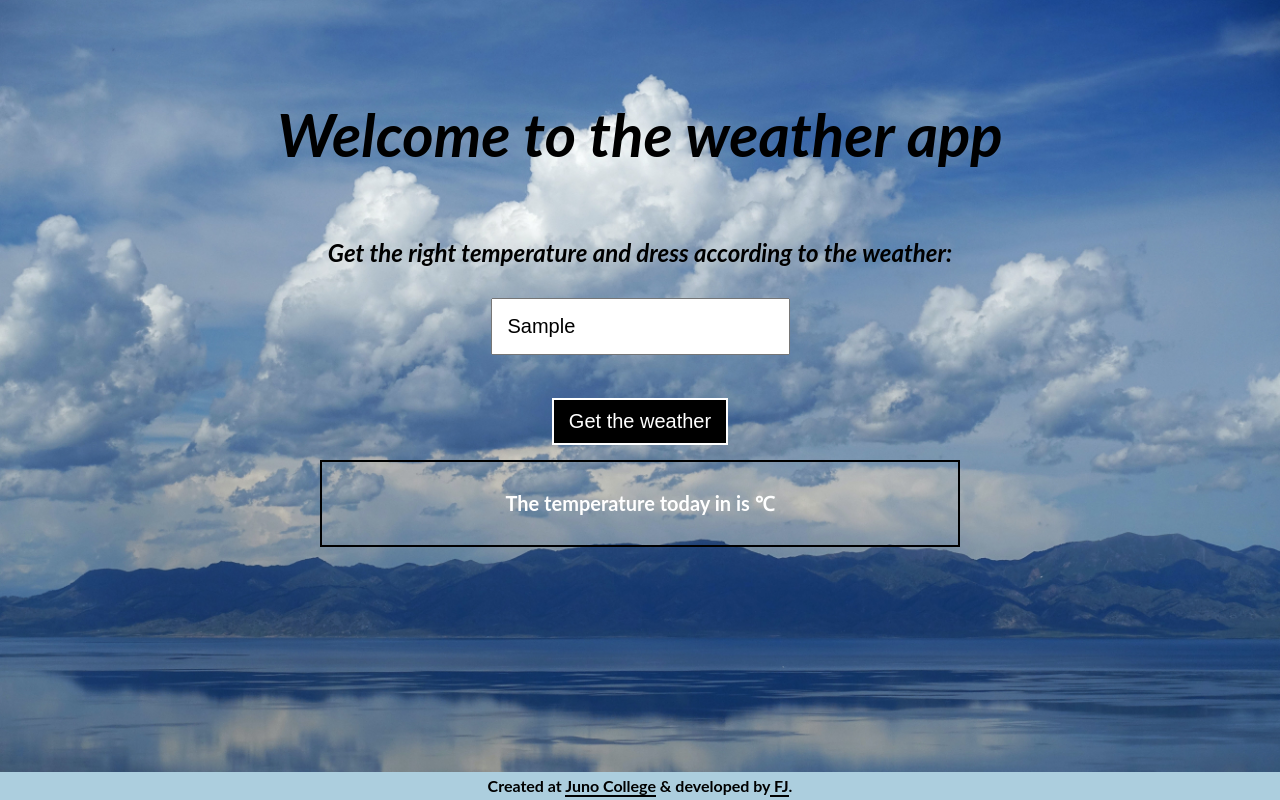
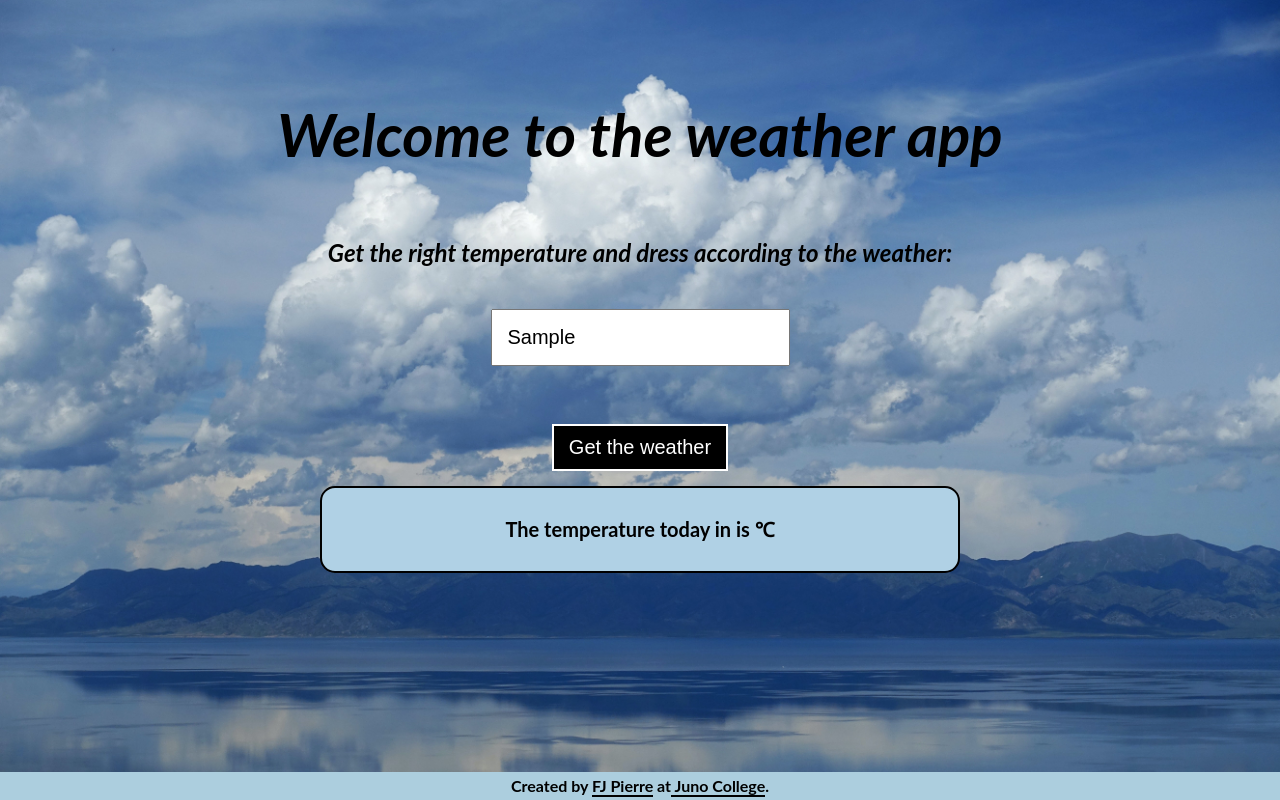
Before and after one commit to FjPierre/Faheen-Andy-Jean-Pierre-Project3, a React (Create React App) app: page / in a window 1280 px wide. Both pictures are taken after typing "Sample" into the empty fields and a click on the button "Get the weather". Built offline with nearby package versions, Linux system fonts and the light colour scheme; no server answers.

Commit message:
fixed some code as per code review and updated some styles

```diff
--- a/src/App.css
+++ b/src/App.css
@@ -73,18 +73,19 @@ button:focus {
   color: white;
   background-color: black;
   border: 2px solid white;
-
 }
 
 .temperatureContainer {
   width: 50%;
   margin: 15px auto;
   padding: 10px;
+  background-color: #b0d1e5;
   border: 2px solid black;
+  border-radius: 15px;
 }
 
 .temperatureContainer p {
-  color: white;
+  color: black;
 }
 
 footer {
--- a/src/App.js
+++ b/src/App.js
@@ -1,43 +1,18 @@
 // Modules
-import { useEffect, useState } from "react";
-import axios from "axios";
+import { useState } from "react";
 // Styling
 import "./App.css";
 // Components
 import { FetchedDataDisplay } from "./components/FetchedDataDisplay";
+import Footer from "./components/Footer";
 
 const App = () => {
-  const date = () => {
-    let months = [
-      "January",
-      "February",
-      "March",
-      "April",
-      "May",
-      "June",
-      "July",
-      "August",
-      "September",
-      "October",
-      "November",
-      "December",
-    ];
-    let days = [
-      "Monday",
-      "Tuesday",
-      "Wednesday",
-      "Thursday",
-      "Friday",
-      "Satuday",
-      "Sunday",
-    ];
-  };
-
   const [cityName, setCityName] = useState("");
   const [shouldFetch, setShouldFetch] = useState(false);
 
   return (
     <div className="App">
+      <main>
         <h1>Welcome to the weather app</h1>
         <h2>Get the right temperature and dress according to the weather:</h2>
 
@@ -56,8 +31,8 @@ const App = () => {
             className="search-bar"
             placeholder="Select location..."
             value={cityName}
-          onChange={(event) => {
-            setCityName(event.target.value);
+            onChange={(handleSearchBarInput) => {
+              setCityName(handleSearchBarInput.target.value);
             }}
           />
           <div className="buttonContainer">
@@ -65,13 +40,15 @@ const App = () => {
             {shouldFetch ? <FetchedDataDisplay {...{ cityName }} /> : null}
           </div>
         </form>
-      <footer className="footer">
+      </main>
+      <Footer />
+      {/* <footer className="footer">
         <h4>
           Created at <a href="https://junocollege.com/">Juno College</a> &
           developed by
           <a href="https://www.developedbyfj.com/"> FJ</a>.
         </h4>
-      </footer>
+      </footer> */}
     </div>
   );
 };
--- a/src/components/FetchedDataDisplay.js
+++ b/src/components/FetchedDataDisplay.js
@@ -1,9 +1,9 @@
-import { useEffect } from "react";
 import { useWeatherData } from "./useWeatherData";
 
 export function FetchedDataDisplay({ cityName }) {
   const weatherData = useWeatherData(cityName);
 
+  // fullName = City name
   const { temperature, fullName } = getWeatherDetails(weatherData);
   return (
     <div className="temperatureContainer">
--- /dev/null
+++ b/src/components/Footer.js
@@ -0,0 +1,15 @@
+// Footer
+const Footer = () => {
+  return (
+    <footer>
+      <div className="footer">
+        <h4>
+          Created by <a href="https://www.developedbyfj.com">FJ Pierre</a> at
+          <a href="https://junocollege.com/"> Juno College</a>.
+        </h4>
+      </div>
+    </footer>
+  );
+};
+
+export default Footer;
```
Lines whose indentation alone changed are shown as unchanged.
